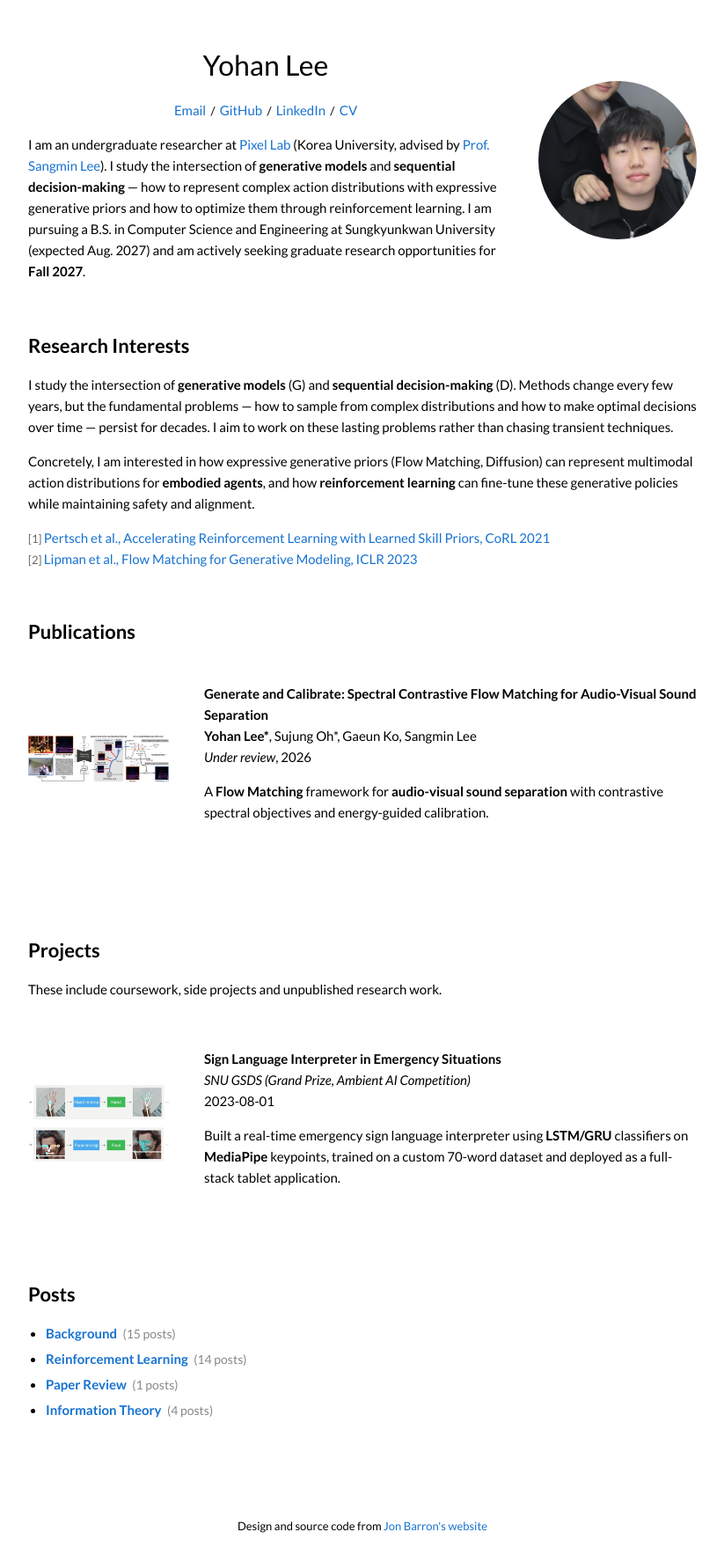
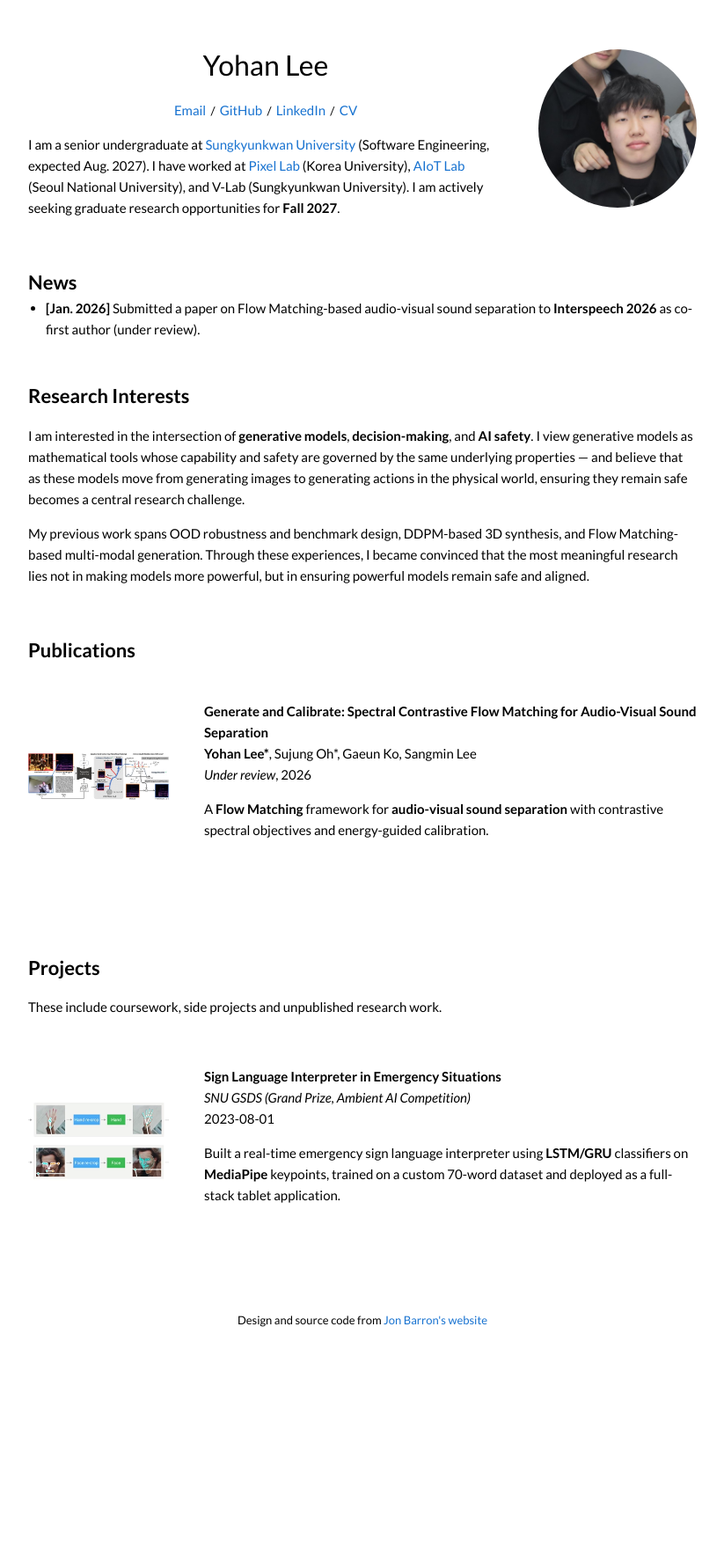
Before and after one commit to yh-lee01/yh-lee01.github.io, a Jekyll site: the page built from _posts/2026-01-01-pub-SCFM.md, in a window 1280 px wide. Shown: the whole page at 88% size, without its empty margins (228-1051 px from the left). Built offline with Jekyll 4.4.1, drawn with Linux system fonts in a browser that asks for light colours; after the commit the page ends 1532 px from its top, so only the background shows below that.

Commit message:
Align homepage with research direction: Safety × Generative × Decision-Making

```diff
--- a/_data/profile.yml
+++ b/_data/profile.yml
@@ -11,21 +11,21 @@ links:
   email: "mailto:john1111369@g.skku.edu"
   github: "https://github.com/yh-lee01"
   linkedin: "https://www.linkedin.com/in/yh-lee01"
-  scholar: "" # 예: "https://scholar.google.com/citations?user=본인아이디" (값을 넣으면 홈에 자동 표시)
-  twitter: "" # 예: "https://x.com/본인아이디" (값을 넣으면 홈에 자동 표시)
+  scholar: ""
+  twitter: ""
 
 # 프로필 소개 문단 (HTML 사용 가능, 문단별로 - 로 구분)
 bio:
-  - 'I am an undergraduate researcher at <a href="https://sites.google.com/view/pixel-lab-ai/home">Pixel Lab</a> (Korea University, advised by <a href="https://sites.google.com/view/sangmin-lee/home">Prof. Sangmin Lee</a>). I study the intersection of <strong>generative models</strong> and <strong>sequential decision-making</strong> — how to represent complex action distributions with expressive generative priors and how to optimize them through reinforcement learning. I am pursuing a B.S. in Computer Science and Engineering at Sungkyunkwan University (expected Aug. 2027) and am actively seeking graduate research opportunities for <strong>Fall 2027</strong>.'
+  - 'I am a senior undergraduate at <a href="https://www.skku.edu">Sungkyunkwan University</a> (Software Engineering, expected Aug. 2027). I have worked at <a href="https://sites.google.com/view/pixel-lab-ai/home">Pixel Lab</a> (Korea University), <a href="https://snu-aiot.github.io/">AIoT Lab</a> (Seoul National University), and V-Lab (Sungkyunkwan University). I am actively seeking graduate research opportunities for <strong>Fall 2027</strong>.'
 
 # ============================================================
 # News (최근 근황)
 # ============================================================
 
 news_title: "News"
-# news:
-#   - date: "TBD"
-#     text: "To be updated."
+news:
+  - date: "Jan. 2026"
+    text: "Submitted a paper on Flow Matching-based audio-visual sound separation to <strong>Interspeech 2026</strong> as co-first author (under review)."
 
 # ============================================================
 # Research 섹션
@@ -34,13 +34,8 @@ news_title: "News"
 research_goal:
   title: "Research Interests"
   paragraphs:
-    - "I study the intersection of <strong>generative models</strong> (G) and <strong>sequential decision-making</strong> (D). Methods change every few years, but the fundamental problems — how to sample from complex distributions and how to make optimal decisions over time — persist for decades. I aim to work on these lasting problems rather than chasing transient techniques."
-    - "Concretely, I am interested in how expressive generative priors (Flow Matching, Diffusion) can represent multimodal action distributions for <strong>embodied agents</strong>, and how <strong>reinforcement learning</strong> can fine-tune these generative policies while maintaining safety and alignment."
-  references:
-    - title: "Pertsch et al., Accelerating Reinforcement Learning with Learned Skill Priors, CoRL 2021"
-      url: "https://arxiv.org/abs/2010.11944"
-    - title: "Lipman et al., Flow Matching for Generative Modeling, ICLR 2023"
-      url: "https://arxiv.org/abs/2210.02747"
+    - 'I am interested in the intersection of <strong>generative models</strong>, <strong>decision-making</strong>, and <strong>AI safety</strong>. I view generative models as mathematical tools whose capability and safety are governed by the same underlying properties — and believe that as these models move from generating images to generating actions in the physical world, ensuring they remain safe becomes a central research challenge.'
+    - 'My previous work spans OOD robustness and benchmark design, DDPM-based 3D synthesis, and Flow Matching-based multi-modal generation. Through these experiences, I became convinced that the most meaningful research lies not in making models more powerful, but in ensuring powerful models remain safe and aligned.'
 
 # ============================================================
 # 섹션 제목 / 설명
@@ -54,8 +49,6 @@ sections:
 
 # ============================================================
 # Blog post 토픽 목록
-# 새 토픽 추가: label(표시 이름)과 category(_posts 파일의 categories 값) 작성
-# 새 포스트는 _templates/blogpost.md 참고
 # ============================================================
 
 post_topics:
--- a/_includes/research_goal.html
+++ b/_includes/research_goal.html
@@ -5,13 +5,6 @@
               {% for para in site.data.profile.research_goal.paragraphs %}
               <p>{{ para }}</p>
               {% endfor %}
-              {% if site.data.profile.research_goal.references %}
-              <p style="font-size:small;color:#666;">
-                {% for ref in site.data.profile.research_goal.references %}
-                [{{ forloop.index }}] <a rel="noopener noreferrer" target="_blank" href="{{ ref.url }}">{{ ref.title }}</a>{% unless forloop.last %}<br>{% endunless %}
-                {% endfor %}
-              </p>
-              {% endif %}
             </td>
           </tr>
         </table>
--- a/_layouts/default.html
+++ b/_layouts/default.html
@@ -13,7 +13,7 @@
         {% include research_goal.html %}
         {% include publications.html %}
         {% include projects.html %}
-        {% include posts.html %}
+        {%- comment -%} {% include posts.html %} {%- endcomment -%}
 
         <table style="width:100%;border:0px;border-spacing:0px;border-collapse:separate;margin-right:auto;margin-left:auto;">
           <tr>
```
